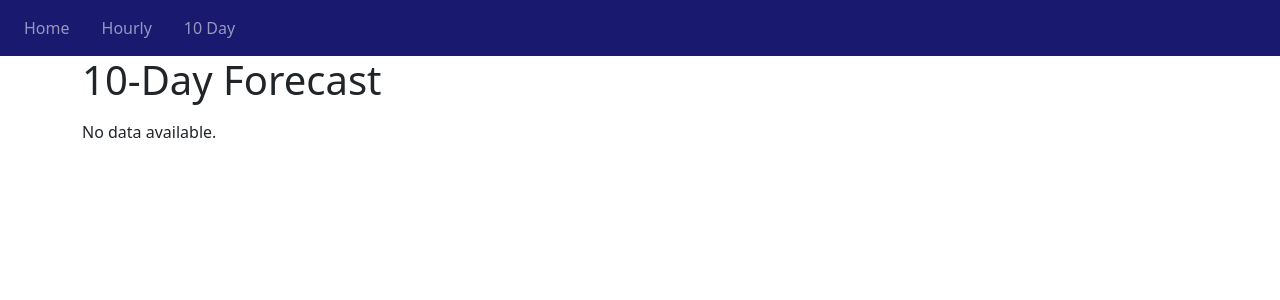
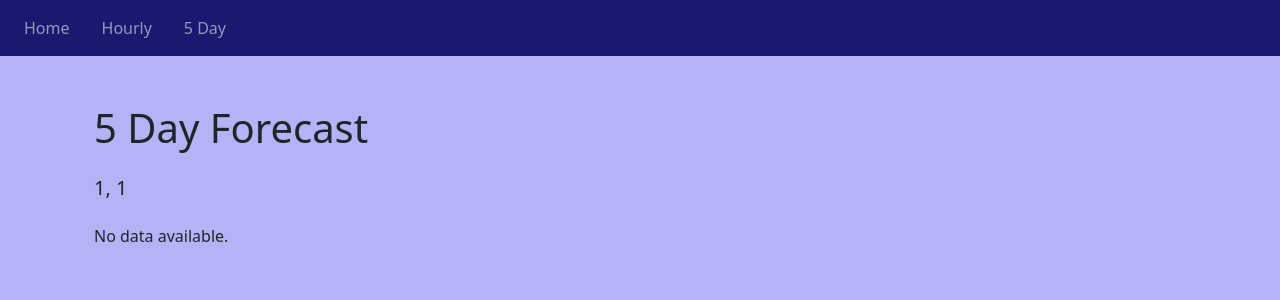
Before and after one commit to snehathomas4427/Weather-app, a Flask app: page /tenday in a window 1280 px wide. Shown: the top 300 px of the page. Run offline with Flask 3, Linux system fonts and the light colour scheme; the visitor is signed in with stand-in values (Sample User, id 1); data that the repository does not hold is empty.

Commit message:
5-day forecast update

```diff
--- a/python_app.py
+++ b/python_app.py
@@ -35,4 +35,4 @@ else:
     sunrise = dt.datetime.utcfromtimestamp(weather_data['sys']['sunrise'] + weather_data['timezone'])
     sunset = dt.datetime.utcfromtimestamp(weather_data['sys']['sunset']+ weather_data['timezone'])
 
-    print(f"current: {temp_fahrenheit}")
+    print(f"current: {sunrise}")
--- a/weather.py
+++ b/weather.py
@@ -1,5 +1,5 @@
 import requests
-import datetime as dt
+from datetime import datetime
 from dataclasses import dataclass
 
 api_key = 'ff13222f452ad448227993242c3afbec'
@@ -19,7 +19,9 @@ class HourlyData:
     description: str
     temp: int
     icon: str
-
+    temp_max: int
+    temp_min: int
+    precipitation: int
 
 def get_lat_lon(city_name, state_code, country_code, api_key):
 
@@ -58,14 +60,23 @@ def daily_weather(lat, lon, api_key):
     #print(day_data)
     hourly_data = []
     for hour in day_data['list']:
+        unx_time = datetime.utcfromtimestamp(hour['dt'])
         data = HourlyData(
-            time=hour['dt'],
+            time = unx_time.strftime('%a %d %H:%M'),
             description=hour['weather'][0]['description'],
             temp=hour['main']['temp'],
-            icon=hour['weather'][0]['icon']
+            icon=hour['weather'][0]['icon'],
+            temp_max=hour['main']['temp_max'],
+            temp_min = hour['main']['temp_min'],
+            precipitation = hour['pop']*100
         )
         hourly_data.append(data)
+    hourly_data = hourly_data[::8]
     return hourly_data
+
+def weather_map(api_key):
+    map = requests.get(f"https://tile.openweathermap.org/map/precipitation_new/1/1/1.png?appid={api_key}").json()
+    print(map)
 
 def main_current_weather(city_name, state_name, country_name):
     location = True
@@ -78,7 +89,9 @@ def main_daily_weather(city_name, state_name, country_name):
     weather_data = daily_weather(lat, lon, api_key)
     return weather_data
 
-print(main_daily_weather('Mission','KS', 'US'))
+#print(main_daily_weather('Mission','KS', 'US'))
+#print(main_current_weather('Mission','KS', 'US'))
+#weather_map(api_key)
 
 '''if __name__ == "__main__":
     lat, lon = get_lat_lon('Mission','KS', 'US', api_key)
--- a/website/templates/base.html
+++ b/website/templates/base.html
@@ -6,13 +6,20 @@
     <link href="https://cdn.jsdelivr.net/npm/bootstrap@5.3.3/dist/css/bootstrap.min.css" rel="stylesheet" integrity="sha384-QWTKZyjpPEjISv5WaRU9OFeRpok6YctnYmDr5pNlyT2bRjXh0JMhjY6hW+ALEwIH" crossorigin="anonymous">
     <title>{% block title %} {% endblock %}</title>
     <style>
-        .custom-bg { background-color: midnightblue; }
+        .custom-bg-nav { background-color: midnightblue; }
         .custom-margin { margin-top: 30px; }
+        .custom-btn {background-color: rgb(68, 68, 164); color: white;}
+        .custom-btn:hover {background-color: midnightblue; color: white;}
+
+        body {
+            background-color:rgb(179, 179, 246); /* Change this to your desired background color */
+        }
+
     </style>
 </head>
 <body>
 
-    <nav class="navbar navbar-expand-lg navbar-dark custom-bg">
+    <nav class="navbar navbar-expand-lg navbar-dark custom-bg-nav">
         <button class="navbar-toggler" type="button" data-bs-toggle="collapse" data-bs-target="#navbarNavAltMarkup">
             <span class="navbar-toggler-icon"></span>
         </button>
@@ -20,7 +27,7 @@
             <div class="navbar-nav ms-3">
                 <a class="nav-item nav-link me-3" id="home" href="/">Home</a>
                 <a class="nav-item nav-link me-3" id="hourly" href="/hourly">Hourly</a>
-                <a class="nav-item nav-link" id="tenday" href="/tenday">10 Day</a>
+                <a class="nav-item nav-link" id="tenday" href="/tenday">5 Day</a>
             </div>
         </div>
     </nav>
@@ -31,14 +38,18 @@
             <input class="form-control me-2" type="text" name="city" placeholder="city" id="city">
             <input class="form-control me-2" type="text" name="state" placeholder="state" id="state">
             <input class="form-control me-2" type="text" name="country" value="US" id="country">
-            <button type="submit" class="btn btn-outline-success">Search</button>
+            <button type="submit" class="btn custom-btn">Search</button>
         </form>
+
         {%if data%}
-        {{data.main}}: {{data.description}} <br>
-        <img src="https://openweathermap.org/img/wn/{{data.icon}}@2x.png" alt="Icon">
-        <p>{{data.temp}} °F</p><br>
-        <p>H: {{ data.temp_max }} °F   L: {{ data.temp_min }} °F</p>
-        {%endif%}
+        <div class="mt-3">
+            {{city}}, {{state}}<br>
+            {{data.main}}: {{data.description}} <br>
+            <img src="https://openweathermap.org/img/wn/{{data.icon}}@2x.png" alt="Icon">
+            <p>{{data.temp}} °F</p>
+            <p>H: {{ data.temp_max }} °F   L: {{ data.temp_min }} °F</p>
+            {%endif%}
+        </div>
     </div>
 
     {% endblock %}</div>
--- a/website/templates/tenday.html
+++ b/website/templates/tenday.html
@@ -1,18 +1,43 @@
 {% extends 'base.html' %}
-{% block title %} 10-Day Forecast {% endblock %}
+{% block title %}5-Day Forecast{% endblock %}
 
 {% block content %}
-<h1>10-Day Forecast</h1>
-<p>
+<div class="container mt-5">
+    <style>
+        .forecast-item {
+            background-color: #f9f9f9;
+            transition: background-color 0.3s ease;
+        }
+
+        .forecast-item:hover {
+            background-color: #e9ecef;
+        }
+
+    </style>
+    <h1 class="mb-4">5 Day Forecast</h1> <h5 class="mb-4"> {{city}}, {{state}} </h5>
     {% if data %}
         {% for item in data %}
-            <p>{{ item.description }} <br>
-            <img src="https://openweathermap.org/img/wn/{{ item.icon }}@2x.png" alt="Icon">
-            <p>{{ item.temp }} °F</p><br>
-            </p>
+            <div class="row forecast-item mb-3 p-3 border rounded align-items-center">
+                <div class="col-auto">
+                    <h5 class="forecast-date">{{ item.time }}</h5>
+                </div>
+                <div class="col-auto">
+                    <img src="https://openweathermap.org/img/wn/{{ item.icon }}@2x.png" alt="Icon">
+                </div>
+                <div class="col-auto">
+                    <p class="mb-1"><strong>Min Temp:</strong> {{ item.temp_min }}°F</p>
+                    <p class="mb-1"><strong>Max Temp:</strong> {{ item.temp_max }}°F</p>
+                </div>
+                <div class="col-auto">
+                    <p class="mb-1"><strong>Description:</strong> {{ item.description }}</p>
+                </div>
+                <div class="col-auto">
+                    <p class="mb-1"><strong>Precipitation:</strong> {{ item.precipitation }}%</p>
+                </div>
+            </div>
         {% endfor %}
     {% else %}
         <p>No data available.</p>
     {% endif %}
-</p>
+</div>
 {% endblock %}
--- a/website/views.py
+++ b/website/views.py
@@ -11,6 +11,8 @@ views = Blueprint('views' , __name__)
 @views.route('/', methods=['GET', 'POST']) #for the home page. this function will run whenever we go to the '/' route
 def home():
     data = None
+    city = None
+    state = None
     if request.method == "POST":
         #what to do if location isn't valid???? time stamp: 1:03:00
         #if len(location) < 2:
@@ -27,7 +29,7 @@ def home():
             session['state'] = state
             session['country'] = country
 
-    return render_template('base.html', data=data) #This line renders the base.html template and passes the data variable to the template. The data variable can be used within the template to display the fetched weather information.
+    return render_template('base.html', data=data, city=city, state=state) #This line renders the base.html template and passes the data variable to the template. The data variable can be used within the template to display the fetched weather information.
 
 @views.route('/hourly')
 def hourly():
@@ -36,10 +38,12 @@ def hourly():
 @views.route('/tenday', methods=['GET', 'POST'])
 def tenday():
     data = None
+    city = None
+    state = None
     city = session.get('city')
     state = session.get('state')
     country = session.get('country')
     if city and state and country:
         data = daily_weather(city, state, country)
 
-    return render_template('tenday.html', data=data)
+    return render_template('tenday.html', data=data, city=city, state=state)
```
